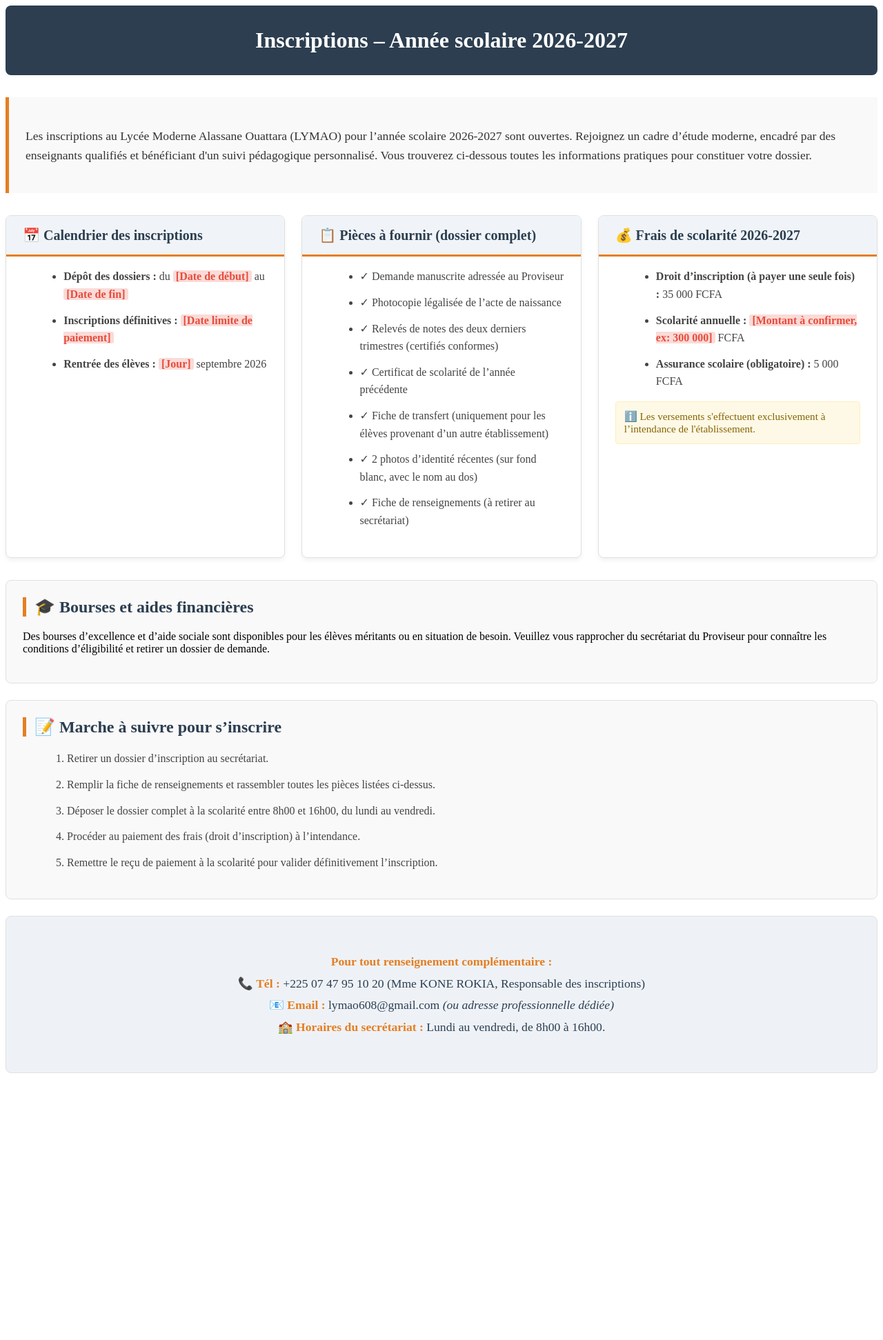
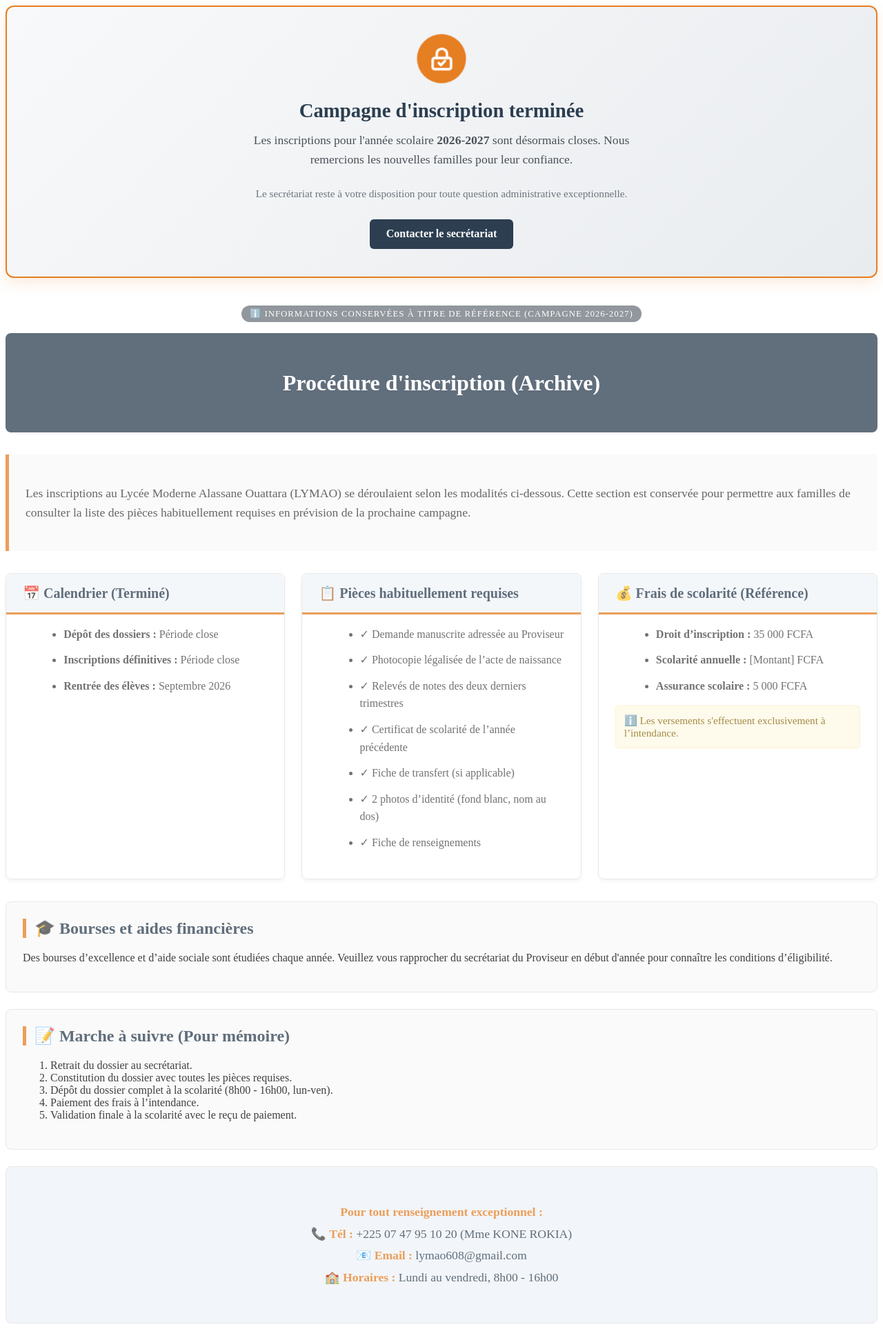
Before and after one commit to ouedraogojeanpascal272-droid/lymaosite, a Django app: page /inscriptions/ in a window 1280 px wide. Shown: the whole page at 69% size. Before the commit the page ends 1556 px from the top, so only its background shows below. Run offline with Django 5.2, Linux system fonts and the light colour scheme.

Commit message:
Revise inscriptions page with new banner and styles
Updated the title and added a new animated banner for closed registrations. Enhanced styles for the closed banner and archived content.

```diff
--- a/templates/core/inscriptions.html
+++ b/templates/core/inscriptions.html
@@ -3,20 +3,114 @@
 <head>
     <meta charset="UTF-8">
     <meta name="viewport" content="width=device-width, initial-scale=1.0">
-    <title>Inscriptions 2026-2027 – LYMAO (Lycée Moderne Alassane Ouattara)</title>
+    <title>Inscriptions – LYMAO (Lycée Moderne Alassane Ouattara)</title>
     <style>
-        /* Styles intégrés pour un rendu immédiat et propre */
+        /* --- NOUVEAU : Styles pour la bannière "Inscriptions Closes" --- */
+        @keyframes fadeInDown {
+            from { opacity: 0; transform: translateY(-20px); }
+            to { opacity: 1; transform: translateY(0); }
+        }
+        @keyframes subtlePulse {
+            0% { transform: scale(1); }
+            50% { transform: scale(1.05); }
+            100% { transform: scale(1); }
+        }
+
+        .inscription-closed-banner {
+            background: linear-gradient(135deg, #f8f9fa 0%, #e9ecef 100%);
+            border: 2px solid #e67e22;
+            border-radius: 12px;
+            padding: 2.5rem 2rem;
+            text-align: center;
+            margin-bottom: 2.5rem;
+            animation: fadeInDown 0.8s ease-out;
+            box-shadow: 0 8px 20px rgba(230, 126, 34, 0.15);
+        }
+
+        .closed-icon {
+            width: 70px;
+            height: 70px;
+            background: #e67e22;
+            color: white;
+            border-radius: 50%;
+            display: flex;
+            align-items: center;
+            justify-content: center;
+            margin: 0 auto 1.5rem auto;
+            animation: subtlePulse 3s infinite ease-in-out;
+        }
+
+        .closed-icon svg {
+            width: 35px;
+            height: 35px;
+            fill: none;
+            stroke: white;
+            stroke-width: 2.5;
+            stroke-linecap: round;
+            stroke-linejoin: round;
+        }
+
+        .inscription-closed-banner h2 {
+            color: #2c3e50;
+            font-size: 1.8rem;
+            margin-bottom: 0.75rem;
+            font-weight: 700;
+        }
+
+        .inscription-closed-banner p {
+            color: #495057;
+            font-size: 1.1rem;
+            line-height: 1.6;
+            max-width: 600px;
+            margin: 0 auto 1.5rem auto;
+        }
+
+        .btn-contact-closed {
+            display: inline-block;
+            background: #2c3e50;
+            color: white;
+            padding: 0.8rem 1.5rem;
+            border-radius: 6px;
+            text-decoration: none;
+            font-weight: 600;
+            transition: background 0.3s ease;
+        }
+
+        .btn-contact-closed:hover {
+            background: #e67e22;
+        }
+
+        /* --- NOUVEAU : Style pour l'ancien contenu (effet "Archivé") --- */
+        .archived-content {
+            opacity: 0.75; /* Rend le vieux contenu légèrement transparent */
+            transition: opacity 0.3s ease;
+            position: relative;
+        }
+
+        .archived-content:hover {
+            opacity: 1; /* Devient normal au survol pour la lecture */
+        }
+
+        .archive-badge {
+            display: inline-block;
+            background: #6c757d;
+            color: white;
+            font-size: 0.8rem;
+            padding: 0.25rem 0.75rem;
+            border-radius: 20px;
+            margin-bottom: 1rem;
+            text-transform: uppercase;
+            letter-spacing: 1px;
+        }
+
+        /* --- STYLES EXISTANTS (Conservés et légèrement nettoyés) --- */
         .page-header {
             background: #2c3e50;
             color: white;
-            padding: 2rem 1rem; /* Correction : 'auto' n'est pas une valeur valide pour padding */
+            padding: 2rem 1rem;
             text-align: center;
             border-radius: 8px;
             margin-bottom: 2rem;
-        }
-        .page-header h1 {
-            margin: 0;
-            font-size: 2rem;
         }
         .intro {
             background: #f9f9f9;
@@ -39,11 +133,6 @@
             border-radius: 8px;
             padding: 1.5rem;
             box-shadow: 0 4px 6px rgba(0,0,0,0.05);
-            transition: transform 0.2s ease;
-        }
-        .card:hover {
-            transform: translateY(-3px);
-            box-shadow: 0 6px 12px rgba(0,0,0,0.1);
         }
         .card h2 {
             background: #f0f4f8;
@@ -59,9 +148,7 @@
             line-height: 1.6;
             color: #444;
         }
-        .card li {
-            margin-bottom: 0.75rem;
-        }
+        .card li { margin-bottom: 0.75rem; }
         .info {
             font-size: 0.95rem;
             background: #fef9e6;
@@ -84,14 +171,6 @@
             padding-left: 0.75rem;
             margin-top: 0;
         }
-        .demarche ol {
-            margin-left: 1.5rem;
-            line-height: 1.6;
-            color: #444;
-        }
-        .demarche li {
-            margin-bottom: 0.75rem;
-        }
         .contact-inscription {
             text-align: center;
             background: #eef2f7;
@@ -101,92 +180,103 @@
             font-size: 1.1rem;
             line-height: 1.8;
         }
-        .contact-inscription strong {
-            color: #e67e22;
-        }
-        .placeholder-text {
-            color: #e74c3c;
-            font-weight: bold;
-            background: #fadbd8;
-            padding: 0 4px;
-            border-radius: 3px;
-        }
+        .contact-inscription strong { color: #e67e22; }
+
         @media (max-width: 768px) {
-            .inscription-grid {
-                grid-template-columns: 1fr;
-            }
-            .page-header h1 {
-                font-size: 1.5rem;
-            }
+            .inscription-grid { grid-template-columns: 1fr; }
+            .inscription-closed-banner { padding: 1.5rem 1rem; }
+            .inscription-closed-banner h2 { font-size: 1.4rem; }
         }
     </style>
 </head>
 <body>
 
+    <!-- NOUVEAU : Bannière principale animée "Inscriptions Closes" -->
+    <section class="inscription-closed-banner">
+        <div class="closed-icon">
+            <!-- Icône SVG de cadenas/check intégrée (pas de dépendance externe) -->
+            <svg viewBox="0 0 24 24">
+                <rect x="3" y="11" width="18" height="11" rx="2" ry="2"></rect>
+                <path d="M7 11V7a5 5 0 0 1 10 0v4"></path>
+                <polyline points="9 16 11 18 15 14"></polyline> <!-- Petit check à l'intérieur -->
+            </svg>
+        </div>
+        <h2>Campagne d'inscription terminée</h2>
+        <p>Les inscriptions pour l'année scolaire <strong>2026-2027</strong> sont désormais closes. Nous remercions les nouvelles familles pour leur confiance.</p>
+        <p style="font-size: 0.95rem; color: #6c757d;">Le secrétariat reste à votre disposition pour toute question administrative exceptionnelle.</p>
+        <a href="/contact/" class="btn-contact-closed">Contacter le secrétariat</a>
+    </section>
+
+    <!-- ANCIEN CONTENU : Conservé mais marqué comme "Référence" -->
+    <div class="archived-content">
+        <div style="text-align: center;">
+            <span class="archive-badge">ℹ️ Informations conservées à titre de référence (Campagne 2026-2027)</span>
+        </div>
+
         <div class="page-header">
-        <h1>Inscriptions – Année scolaire 2026-2027</h1>
+            <h1>Procédure d'inscription (Archive)</h1>
         </div>
 
         <section class="intro">
-        <p>Les inscriptions au Lycée Moderne Alassane Ouattara (LYMAO) pour l’année scolaire 2026-2027 sont ouvertes. Rejoignez un cadre d’étude moderne, encadré par des enseignants qualifiés et bénéficiant d'un suivi pédagogique personnalisé. Vous trouverez ci-dessous toutes les informations pratiques pour constituer votre dossier.</p>
+            <p>Les inscriptions au Lycée Moderne Alassane Ouattara (LYMAO) se déroulaient selon les modalités ci-dessous. Cette section est conservée pour permettre aux familles de consulter la liste des pièces habituellement requises en prévision de la prochaine campagne.</p>
         </section>
 
         <div class="inscription-grid">
-
             <div class="card">
-            <h2>📅 Calendrier des inscriptions</h2>
+                <h2>📅 Calendrier (Terminé)</h2>
                 <ul>
-                <li><strong>Dépôt des dossiers :</strong> du <span class="placeholder-text">[Date de début]</span> au <span class="placeholder-text">[Date de fin]</span></li>
-                <li><strong>Inscriptions définitives :</strong> <span class="placeholder-text">[Date limite de paiement]</span></li>
-                <li><strong>Rentrée des élèves :</strong> <span class="placeholder-text">[Jour]</span> septembre 2026</li>
+                    <li><strong>Dépôt des dossiers :</strong> Période close</li>
+                    <li><strong>Inscriptions définitives :</strong> Période close</li>
+                    <li><strong>Rentrée des élèves :</strong> Septembre 2026</li>
                 </ul>
             </div>
 
             <div class="card">
-            <h2>📋 Pièces à fournir (dossier complet)</h2>
+                <h2>📋 Pièces habituellement requises</h2>
                 <ul>
                     <li>✓ Demande manuscrite adressée au Proviseur</li>
                     <li>✓ Photocopie légalisée de l’acte de naissance</li>
-                <li>✓ Relevés de notes des deux derniers trimestres (certifiés conformes)</li>
+                    <li>✓ Relevés de notes des deux derniers trimestres</li>
                     <li>✓ Certificat de scolarité de l’année précédente</li>
-                <li>✓ Fiche de transfert (uniquement pour les élèves provenant d’un autre établissement)</li>
-                <li>✓ 2 photos d’identité récentes (sur fond blanc, avec le nom au dos)</li>
-                <li>✓ Fiche de renseignements (à retirer au secrétariat)</li>
+                    <li>✓ Fiche de transfert (si applicable)</li>
+                    <li>✓ 2 photos d’identité (fond blanc, nom au dos)</li>
+                    <li>✓ Fiche de renseignements</li>
                 </ul>
             </div>
 
             <div class="card">
-            <h2>💰 Frais de scolarité 2026-2027</h2>
+                <h2>💰 Frais de scolarité (Référence)</h2>
                 <ul>
-                <li><strong>Droit d’inscription (à payer une seule fois) :</strong> 35 000 FCFA</li>
-                <li><strong>Scolarité annuelle :</strong> <span class="placeholder-text">[Montant à confirmer, ex: 300 000]</span> FCFA</li>
-                <li><strong>Assurance scolaire (obligatoire) :</strong> 5 000 FCFA</li>
+                    <li><strong>Droit d’inscription :</strong> 35 000 FCFA</li>
+                    <li><strong>Scolarité annuelle :</strong> [Montant] FCFA</li>
+                    <li><strong>Assurance scolaire :</strong> 5 000 FCFA</li>
                 </ul>
-            <p class="info">ℹ️ Les versements s'effectuent exclusivement à l’intendance de l'établissement.</p>
+                <p class="info">ℹ️ Les versements s'effectuent exclusivement à l’intendance.</p>
             </div>
         </div>
 
         <div class="bourses">
             <h2>🎓 Bourses et aides financières</h2>
-        <p>Des bourses d’excellence et d’aide sociale sont disponibles pour les élèves méritants ou en situation de besoin. Veuillez vous rapprocher du secrétariat du Proviseur pour connaître les conditions d’éligibilité et retirer un dossier de demande.</p>
+            <p>Des bourses d’excellence et d’aide sociale sont étudiées chaque année. Veuillez vous rapprocher du secrétariat du Proviseur en début d'année pour connaître les conditions d’éligibilité.</p>
         </div>
 
         <div class="demarche">
-        <h2>📝 Marche à suivre pour s’inscrire</h2>
+            <h2>📝 Marche à suivre (Pour mémoire)</h2>
             <ol>
-            <li>Retirer un dossier d’inscription au secrétariat.</li>
-            <li>Remplir la fiche de renseignements et rassembler toutes les pièces listées ci-dessus.</li>
-            <li>Déposer le dossier complet à la scolarité entre 8h00 et 16h00, du lundi au vendredi.</li>
-            <li>Procéder au paiement des frais (droit d’inscription) à l’intendance.</li>
-            <li>Remettre le reçu de paiement à la scolarité pour valider définitivement l’inscription.</li>
+                <li>Retrait du dossier au secrétariat.</li>
+                <li>Constitution du dossier avec toutes les pièces requises.</li>
+                <li>Dépôt du dossier complet à la scolarité (8h00 - 16h00, lun-ven).</li>
+                <li>Paiement des frais à l’intendance.</li>
+                <li>Validation finale à la scolarité avec le reçu de paiement.</li>
             </ol>
         </div>
 
         <div class="contact-inscription">
-        <p><strong>Pour tout renseignement complémentaire :</strong><br>
-        📞 <strong>Tél :</strong> +225 07 47 95 10 20 (Mme KONE ROKIA, Responsable des inscriptions)<br>
-        📧 <strong>Email :</strong> lymao608@gmail.com <em>(ou adresse professionnelle dédiée)</em><br>
-        🏫 <strong>Horaires du secrétariat :</strong> Lundi au vendredi, de 8h00 à 16h00.</p>
+            <p><strong>Pour tout renseignement exceptionnel :</strong><br>
+            📞 <strong>Tél :</strong> +225 07 47 95 10 20 (Mme KONE ROKIA)<br>
+            📧 <strong>Email :</strong> lymao608@gmail.com<br>
+            🏫 <strong>Horaires :</strong> Lundi au vendredi, 8h00 - 16h00</p>
+        </div>
     </div>
 
 </body>
```
Lines whose indentation alone changed are shown as unchanged.
